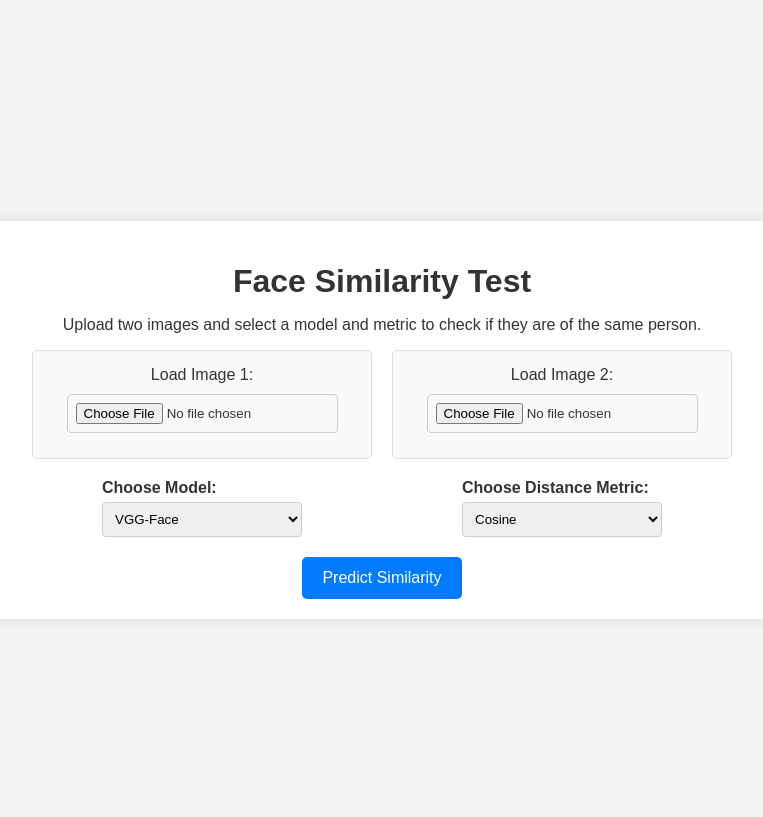
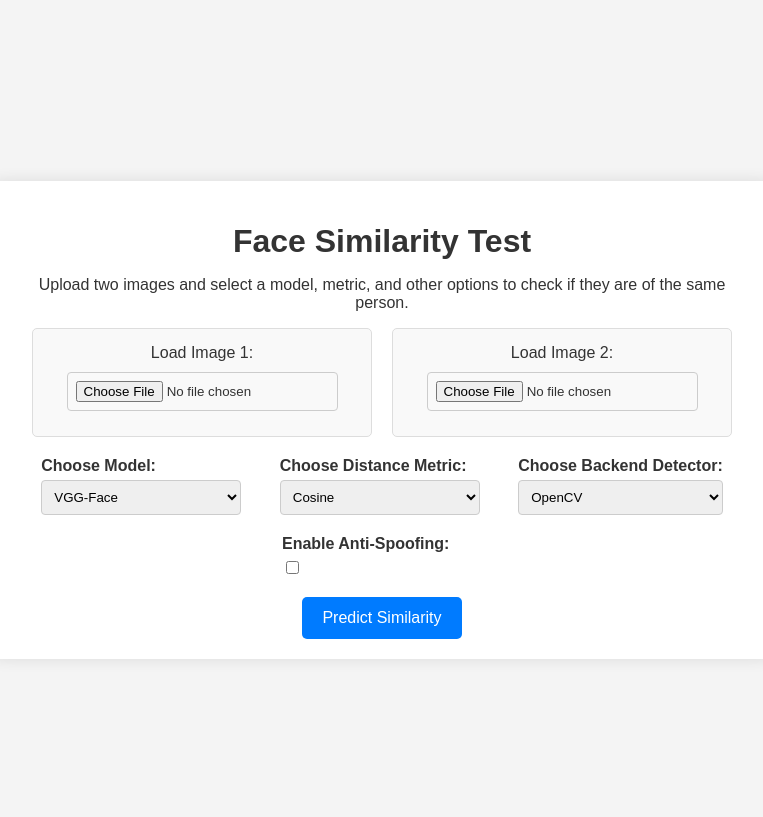
Before and after one commit to rafiafnaanf/FP-AI-A-2025, a Flask app: page / in a window 1280 px wide. Shown: the top 817 px of the page, without its empty margins (258-1021 px from the left). Run offline with Flask 3, Linux system fonts and the light colour scheme.

Commit message:
updated models and metrics list, added backend and anti-spoofing options

```diff
--- a/app.py
+++ b/app.py
@@ -3,29 +3,31 @@ from flask import Flask, request, jsonify, render_template
 from werkzeug.utils import secure_filename
 from deepface import DeepFace
 import logging
+import cv2
+import numpy as np
 
-# Configure basic logging
 logging.basicConfig(level=logging.INFO)
 
 app = Flask(__name__)
 
-# Configuration
 UPLOAD_FOLDER = 'uploads'
 ALLOWED_EXTENSIONS = {'png', 'jpg', 'jpeg'}
 app.config['UPLOAD_FOLDER'] = UPLOAD_FOLDER
-app.config['MAX_CONTENT_LENGTH'] = 16 * 1024 * 1024  # 16 MB max upload size
+app.config['MAX_CONTENT_LENGTH'] = 16 * 1024 * 1024
 
-# Ensure the upload folder exists
 if not os.path.exists(UPLOAD_FOLDER):
     os.makedirs(UPLOAD_FOLDER)
     logging.info(f"Created upload folder at {UPLOAD_FOLDER}")
 
-# Available models and metrics for validation (optional, but good practice)
 AVAILABLE_MODELS = [
     "VGG-Face", "Facenet", "Facenet512", "OpenFace", "DeepFace",
     "DeepID", "ArcFace", "Dlib", "SFace", "GhostFaceNet"
 ]
-AVAILABLE_METRICS = ["cosine", "euclidean", "euclidean_l2"]
+AVAILABLE_METRICS = ["cosine", "euclidean", "euclidean_l2", "angular"]
+AVAILABLE_BACKENDS = [
+    'opencv', 'ssd', 'dlib', 'mtcnn', 'fastmtcnn',
+    'retinaface', 'mediapipe', 'yolov8', 'yunet', 'centerface',
+]
 
 def allowed_file(filename):
     return '.' in filename and \
@@ -44,19 +46,22 @@ def predict():
     file1 = request.files['image1']
     file2 = request.files['image2']
 
-    # Get model and metric from form data
-    # Provide defaults in case they are not sent, though the form should send them
     model_name = request.form.get('model_name', 'VGG-Face')
     distance_metric = request.form.get('distance_metric', 'cosine')
+    detector_backend = request.form.get('detector_backend', 'opencv')
+    anti_spoofing_str = request.form.get('anti_spoofing', 'false')
+    anti_spoofing = anti_spoofing_str.lower() in ['true', 'on']
 
-    # Optional: Validate model_name and distance_metric against known lists
+
     if model_name not in AVAILABLE_MODELS:
         logging.error(f"Invalid model_name received: {model_name}")
         return jsonify({'error': f'Invalid model selected. Choose from: {", ".join(AVAILABLE_MODELS)}'}), 400
     if distance_metric not in AVAILABLE_METRICS:
         logging.error(f"Invalid distance_metric received: {distance_metric}")
         return jsonify({'error': f'Invalid distance metric selected. Choose from: {", ".join(AVAILABLE_METRICS)}'}), 400
-
+    if detector_backend not in AVAILABLE_BACKENDS:
+        logging.error(f"Invalid detector_backend received: {detector_backend}")
+        return jsonify({'error': f'Invalid backend detector selected. Choose from: {", ".join(AVAILABLE_BACKENDS)}'}), 400
 
     if file1.filename == '' or file2.filename == '':
         logging.error("One or both image filenames are empty.")
@@ -78,37 +83,62 @@ def predict():
         file2.save(filepath2)
         logging.info(f"Saved image2 to {filepath2}")
 
-        logging.info(f"Attempting verification with model: {model_name}, metric: {distance_metric}")
+        logging.info(f"Attempting verification with model: {model_name}, metric: {distance_metric}, backend: {detector_backend}, anti-spoofing: {anti_spoofing}")
 
-        result = DeepFace.verify(
-            img1_path=filepath1,
-            img2_path=filepath2,
-            model_name=model_name,
-            distance_metric=distance_metric,
-            enforce_detection=True
-        )
+        if anti_spoofing:
+            img1 = cv2.imread(filepath1)
+            img2 = cv2.imread(filepath2)
+
+            face_objs1 = DeepFace.extract_faces(img_path=img1, detector_backend=detector_backend, enforce_detection=True, anti_spoofing=True)
+            if not face_objs1 or not face_objs1[0]['is_real']:
+                 raise ValueError("Spoof detected or no real face found in Image 1.")
+
+            face_objs2 = DeepFace.extract_faces(img_path=img2, detector_backend=detector_backend, enforce_detection=True, anti_spoofing=True)
+            if not face_objs2 or not face_objs2[0]['is_real']:
+                 raise ValueError("Spoof detected or no real face found in Image 2.")
+
+            result = DeepFace.verify(
+                img1_path=face_objs1[0]['face'],
+                img2_path=face_objs2[0]['face'],
+                model_name=model_name,
+                distance_metric=distance_metric,
+                enforce_detection=False
+            )
+
+        else:
+            result = DeepFace.verify(
+                img1_path=filepath1,
+                img2_path=filepath2,
+                model_name=model_name,
+                distance_metric=distance_metric,
+                detector_backend=detector_backend,
+                enforce_detection=True
+            )
+
         logging.info(f"DeepFace verification result: {result}")
 
         return jsonify({
             'verified': result.get('verified'),
             'distance': round(result.get('distance', 0.0), 4),
-            'threshold': result.get('threshold', 0.0), # Threshold can vary by model and metric
-            'model': result.get('model'), # Actual model used by DeepFace
-            'similarity_metric': result.get('similarity_metric') # Actual metric used
+            'threshold': result.get('threshold', 0.0),
+            'model': result.get('model'),
+            'similarity_metric': result.get('similarity_metric')
         })
+
+    except ValueError as e:
+        error_message = str(e)
+        logging.error(f"Validation Error: {error_message}")
+        return jsonify({'error': error_message}), 400
 
     except Exception as e:
         error_message = str(e)
         logging.error(f"Error during DeepFace verification (Model: {model_name}, Metric: {distance_metric}): {error_message}")
         if "Face could not be detected" in error_message or "cannot be aligned" in error_message :
-            return jsonify({'error': f'Could not detect a face in one or both images using {model_name}. Please use clearer images. Details: {error_message}'}), 400
-        elif "Input image is not BGR" in error_message:
-             return jsonify({'error': f'Image processing error. Ensure images are valid. Details: {error_message}'}), 400
-        # Specific error if a model file is missing (can happen if not downloaded correctly)
-        elif "not found" in error_message and (".h5" in error_message or ".pb" in error_message or ".pkl" in error_message or ".json" in error_message):
+            return jsonify({'error': f'Could not detect a face in one or both images using {detector_backend}. Please use clearer images. Details: {error_message}'}), 400
+        elif "not found" in error_message and any(ext in error_message for ext in [".h5", ".pb", ".pkl", ".json"]):
             return jsonify({'error': f'Model files for {model_name} might be missing or corrupted. DeepFace might need to redownload them. Details: {error_message}'}), 500
         else:
-            return jsonify({'error': f'An unexpected error occurred with model {model_name} and metric {distance_metric}: {error_message}'}), 500
+            return jsonify({'error': f'An unexpected error occurred: {error_message}'}), 500
     finally:
         if os.path.exists(filepath1):
             os.remove(filepath1)
--- /dev/null
+++ b/requirements.txt
@@ -0,0 +1,4 @@
+flask
+deepface
+tf_keras
+opencv-python
--- a/static/js/script.js
+++ b/static/js/script.js
@@ -9,7 +9,7 @@ document.addEventListener('DOMContentLoaded', function () {
     const distanceText = document.getElementById('distanceText');
     const thresholdText = document.getElementById('thresholdText');
     const modelText = document.getElementById('modelText');
-    const metricText = document.getElementById('metricText'); // Get the new element
+    const metricText = document.getElementById('metricText');
     const errorText = document.getElementById('errorText');
 
     const image1Input = document.getElementById('image1');
@@ -17,9 +17,10 @@ document.addEventListener('DOMContentLoaded', function () {
     const preview1 = document.getElementById('preview1');
     const preview2 = document.getElementById('preview2');
 
-    // Model and Metric selectors
     const modelNameSelect = document.getElementById('model_name');
     const distanceMetricSelect = document.getElementById('distance_metric');
+    const detectorBackendSelect = document.getElementById('detector_backend');
+    const antiSpoofingCheckbox = document.getElementById('anti_spoofing');
 
     function displayPreview(input, previewElement) {
         input.addEventListener('change', function(event) {
@@ -52,11 +53,13 @@ document.addEventListener('DOMContentLoaded', function () {
         const formData = new FormData(form);
         formData.append('model_name', modelNameSelect.value);
         formData.append('distance_metric', distanceMetricSelect.value);
+        formData.append('detector_backend', detectorBackendSelect.value);
+        formData.append('anti_spoofing', antiSpoofingCheckbox.checked);
 
         try {
             const response = await fetch('/predict', {
                 method: 'POST',
-                body: formData, // FormData now includes image1, image2, model_name, distance_metric
+                body: formData,
             });
 
             const data = await response.json();
@@ -70,7 +73,7 @@ document.addEventListener('DOMContentLoaded', function () {
                 distanceText.textContent = `Distance: ${data.distance}`;
                 thresholdText.textContent = `Threshold: ${data.threshold} (Distance < Threshold for verification)`;
                 modelText.textContent = `Model Used: ${data.model}`;
-                metricText.textContent = `Distance Metric Used: ${data.similarity_metric}`; // Display the metric
+                metricText.textContent = `Distance Metric Used: ${data.similarity_metric}`;
                 resultDiv.style.display = 'block';
             } else {
                 errorText.textContent = data.error || 'An unknown error occurred.';
--- a/templates/index.html
+++ b/templates/index.html
@@ -9,7 +9,7 @@
 <body>
     <div class="container">
         <h1>Face Similarity Test</h1>
-        <p>Upload two images and select a model and metric to check if they are of the same person.</p>
+        <p>Upload two images and select a model, metric, and other options to check if they are of the same person.</p>
 
         <form id="similarityForm" enctype="multipart/form-data">
             <div class="upload-section">
@@ -47,7 +47,27 @@
                         <option value="cosine" selected>Cosine</option>
                         <option value="euclidean">Euclidean</option>
                         <option value="euclidean_l2">Euclidean L2</option>
+                        <option value="angular">Angular</option>
                     </select>
+                </div>
+                <div class="option-group">
+                    <label for="detector_backend">Choose Backend Detector:</label>
+                    <select id="detector_backend" name="detector_backend">
+                        <option value="opencv" selected>OpenCV</option>
+                        <option value="ssd">SSD</option>
+                        <option value="dlib">Dlib</option>
+                        <option value="mtcnn">MTCNN</option>
+                        <option value="fastmtcnn">FastMTCNN</option>
+                        <option value="retinaface">RetinaFace</option>
+                        <option value="mediapipe">MediaPipe</option>
+                        <option value="yolov8">YOLOv8</option>
+                        <option value="yunet">YuNet</option>
+                        <option value="centerface">CenterFace</option>
+                    </select>
+                </div>
+                <div class="option-group">
+                    <label for="anti_spoofing" class="checkbox-label">Enable Anti-Spoofing:</label>
+                    <input type="checkbox" id="anti_spoofing" name="anti_spoofing" value="true">
                 </div>
             </div>
 
@@ -65,7 +85,7 @@
             <p id="distanceText"></p>
             <p id="thresholdText"></p>
             <p id="modelText"></p>
-            <p id="metricText"></p> <!-- Added for displaying metric -->
+            <p id="metricText"></p>
         </div>
         <div id="error" style="display:none; color:red;">
             <h2>Error:</h2>
```
